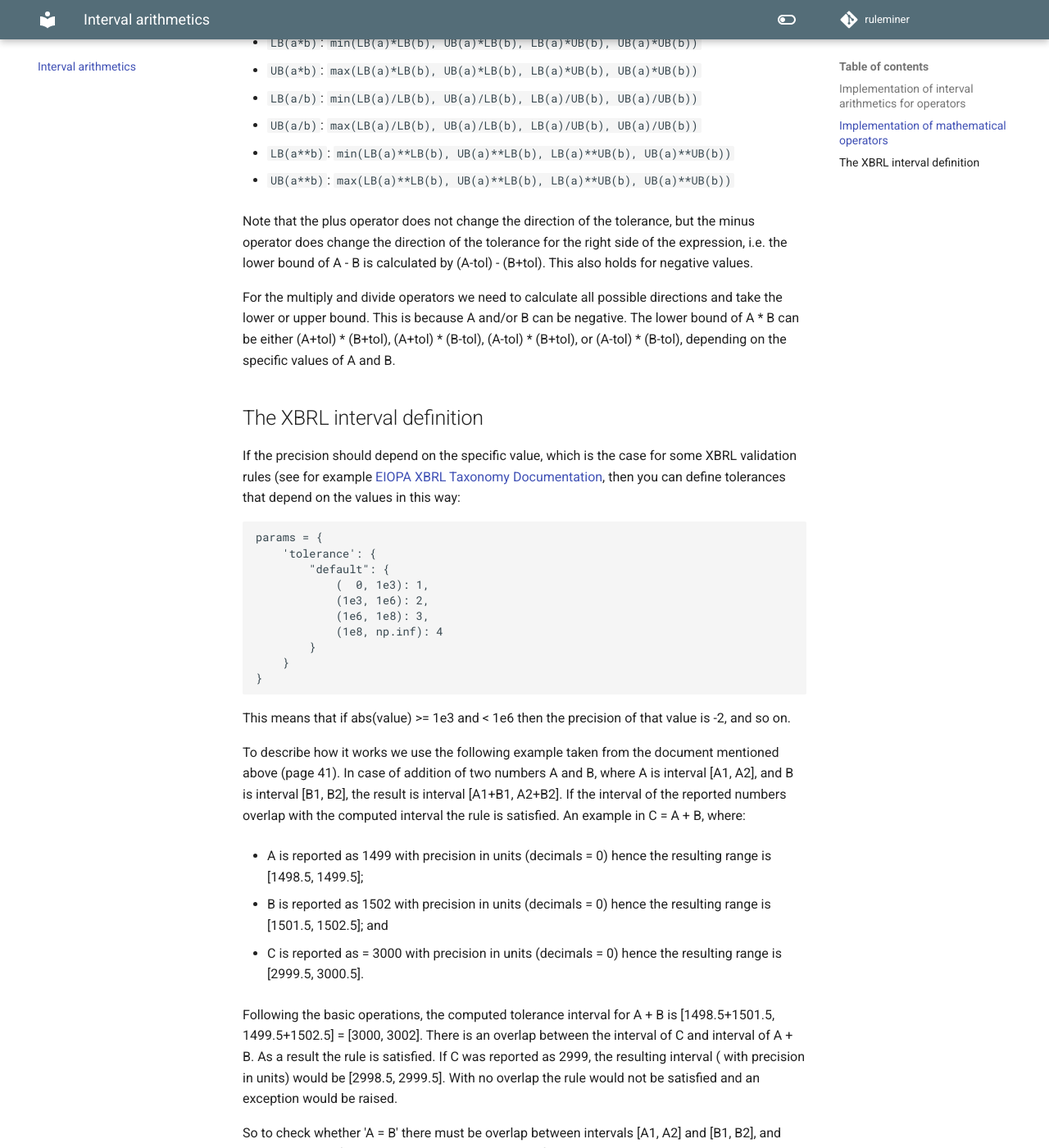
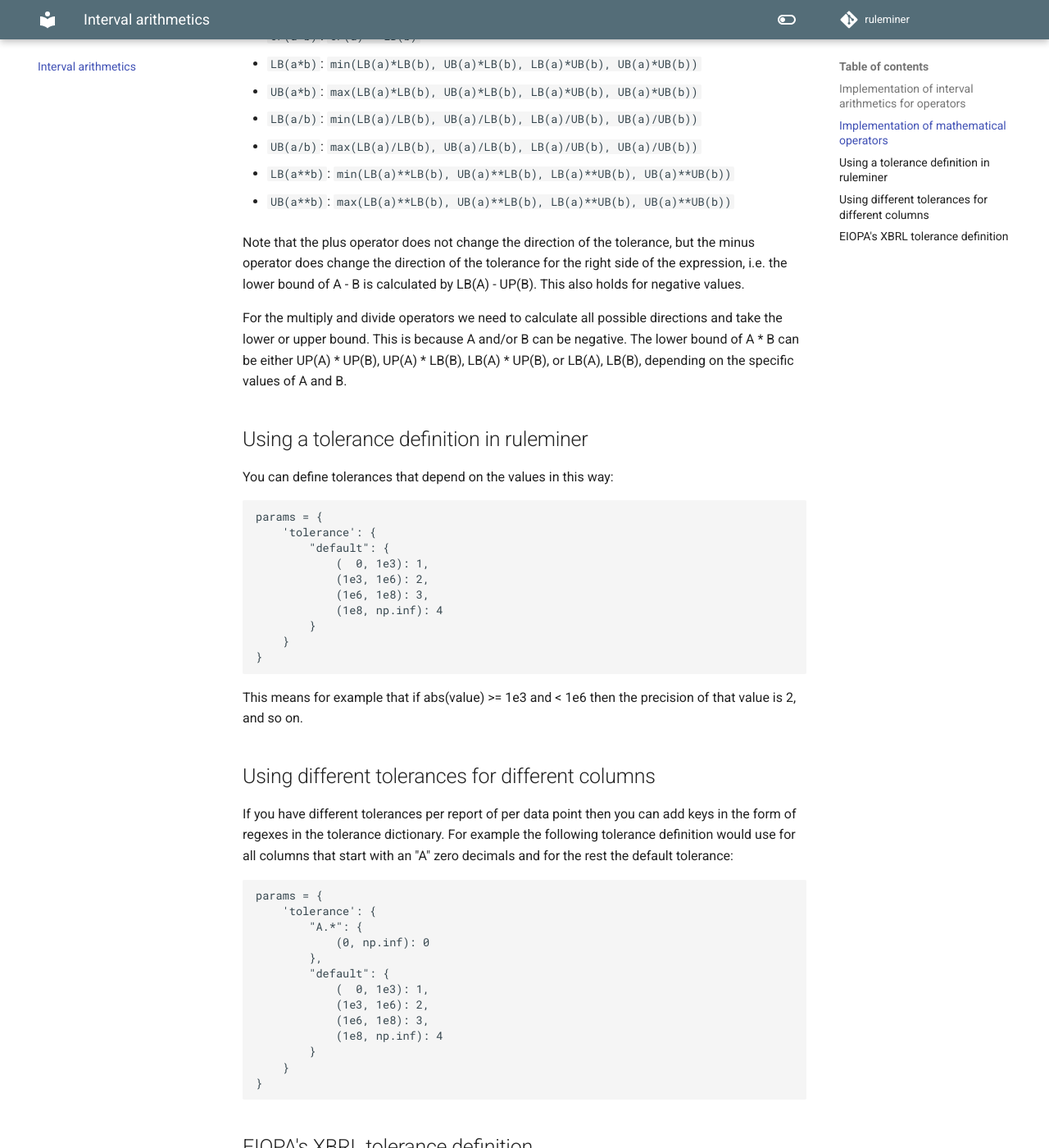
Before and after one commit to wjwillemse/ruleminer, an MkDocs documentation site: the page built from docs/interval_arithmetics.md, in a window 1280 px wide and 1400 px high, scrolled down 1026 px. Shown: the whole window at 82% size. Built offline with MkDocs 1.6.1 and Material for MkDocs 9.7.7, drawn with Linux system fonts in a browser that asks for light colours; comment, search, counter and statistics services are not loaded; some of the changed text lies outside the part shown.

````diff
--- a/docs/interval_arithmetics.md
+++ b/docs/interval_arithmetics.md
@@ -1,6 +1,6 @@
 # Interval arithmetics
 
-Ruleminer provides a complete implementation of interval arithmetics when evaluating rules (see for a general description the [Wiki page](https://en.wikipedia.org/wiki/Interval_arithmetic) on Interval Arithmetics. This allows for evaluating rules in the same manner as XBRL validation rules which is based on Interval arithmetics.
+Ruleminer provides a complete implementation of interval arithmetics when evaluating rules (see for a general description the [Wiki page](https://en.wikipedia.org/wiki/Interval_arithmetic) on Interval Arithmetics). This allows for evaluating rules in the same manner as XBRL validation rules which is based on Interval arithmetics. You can define different interval definitions for different columns.
 
 ## Implementation of interval arithmetics for operators
 
@@ -44,13 +44,13 @@ Mathematical operators are evaluated as follows (a and b can be any (nested) mat
 
 * `UB(a**b)`: `max(LB(a)**LB(b), UB(a)**LB(b), LB(a)**UB(b), UB(a)**UB(b))`
 
-Note that the plus operator does not change the direction of the tolerance, but the minus operator does change the direction of the tolerance for the right side of the expression, i.e. the lower bound of A - B is calculated by (A-tol) - (B+tol). This also holds for negative values.
+Note that the plus operator does not change the direction of the tolerance, but the minus operator does change the direction of the tolerance for the right side of the expression, i.e. the lower bound of A - B is calculated by LB(A) - UP(B). This also holds for negative values.
 
-For the multiply and divide operators we need to calculate all possible directions and take the lower or upper bound. This is because A and/or B can be negative. The lower bound of A * B can be either (A+tol) * (B+tol), (A+tol) * (B-tol), (A-tol) * (B+tol), or (A-tol) * (B-tol), depending on the specific values of A and B.
+For the multiply and divide operators we need to calculate all possible directions and take the lower or upper bound. This is because A and/or B can be negative. The lower bound of A * B can be either UP(A) * UP(B), UP(A) * LB(B), LB(A) * UP(B), or LB(A), LB(B), depending on the specific values of A and B.
 
-## The XBRL interval definition
+## Using a tolerance definition in ruleminer
 
-If the precision should depend on the specific value, which is the case for some XBRL validation rules (see for example [EIOPA XBRL Taxonomy Documentation](https://dev.eiopa.europa.eu/Taxonomy/Full/2.8.0/Common/EIOPA_XBRL_Taxonomy_Documentation_2.8.0.pdf), then you can define tolerances that depend on the values in this way:
+You can define tolerances that depend on the values in this way:
 
 ```python
 params = {
@@ -65,7 +65,31 @@ params = {
 }
 ```
 
-This means that if abs(value) >= 1e3 and < 1e6 then the precision of that value is -2, and so on.
+This means for example that if abs(value) >= 1e3 and < 1e6 then the precision of that value is 2, and so on.
+
+## Using different tolerances for different columns
+
+If you have different tolerances per report of per data point then you can add keys in the form of regexes in the tolerance dictionary. For example the following tolerance definition would use for all columns that start with an "A" zero decimals and for the rest the default tolerance:
+
+```python
+params = {
+    'tolerance': {
+        "A.*": {
+            (0, np.inf): 0
+        },
+        "default": {
+            (  0, 1e3): 1,
+            (1e3, 1e6): 2,
+            (1e6, 1e8): 3,
+            (1e8, np.inf): 4
+        }
+    }
+}
+```
+
+## EIOPA's XBRL tolerance definition
+
+The example above is based on the XBRL tolerance definition (see [EIOPA XBRL Taxonomy Documentation](https://dev.eiopa.europa.eu/Taxonomy/Full/2.8.0/Common/EIOPA_XBRL_Taxonomy_Documentation_2.8.0.pdf).
 
 To describe how it works we use the following example taken from the document mentioned above (page 41). In case of addition of two numbers A and B, where A is interval [A1, A2], and B is interval [B1, B2], the result is interval [A1+B1, A2+B2]. If the interval of the reported numbers overlap with the computed interval the rule is satisfied. An example in C = A + B, where:
 
@@ -112,23 +136,3 @@ And r.rules gives you the following output
 
 
 Note that the tolerance function is not stored in the formula; the 'tolerance' parameter should be passed every time a Ruleminer object is constructed.
-
-If a rule contains minus or division operators then the signs of tolerances of the right part (that falls under the minus or division) are reversed.
-
-If you have different tolerances per report of per data point then you can add keys in the form of regexes in the tolerance dictionary. For example the following tolerance definition would use for all columns that start with an "A" zero decimals and for the rest the default tolerance:
-
-```python
-params = {
-    'tolerance': {
-        "A.*": {
-            (0, np.inf): 0
-        },
-        "default": {
-            (  0, 1e3): 1,
-            (1e3, 1e6): 2,
-            (1e6, 1e8): 3,
-            (1e8, np.inf): 4
-        }
-    }
-}
-```
--- a/mkdocs.yml
+++ b/mkdocs.yml
@@ -36,6 +36,7 @@ nav:
   - General usage: 'usage.md'
   - Rule grammar: 'syntax.md'
   - Interval arithmetics: 'interval_arithmetics.md'
+  - Logging of results: 'logging.md'
   - Contributing: 'contributing.md'
   - History: 'history.md'
   - API documentation: 'api_docs.md'
````
Also changed, not shown: docs/logging.md (added, +3 -0 lines).
